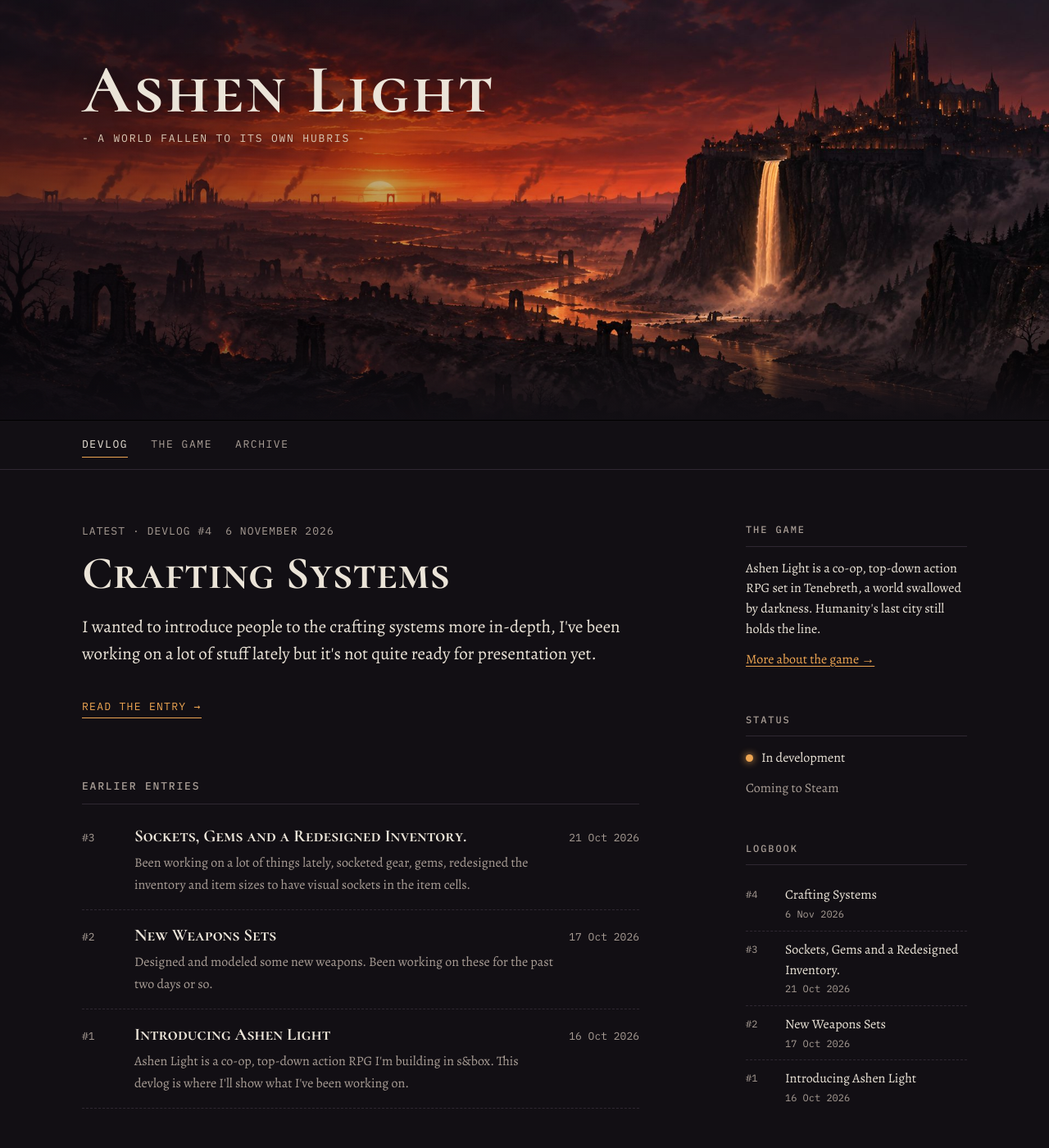
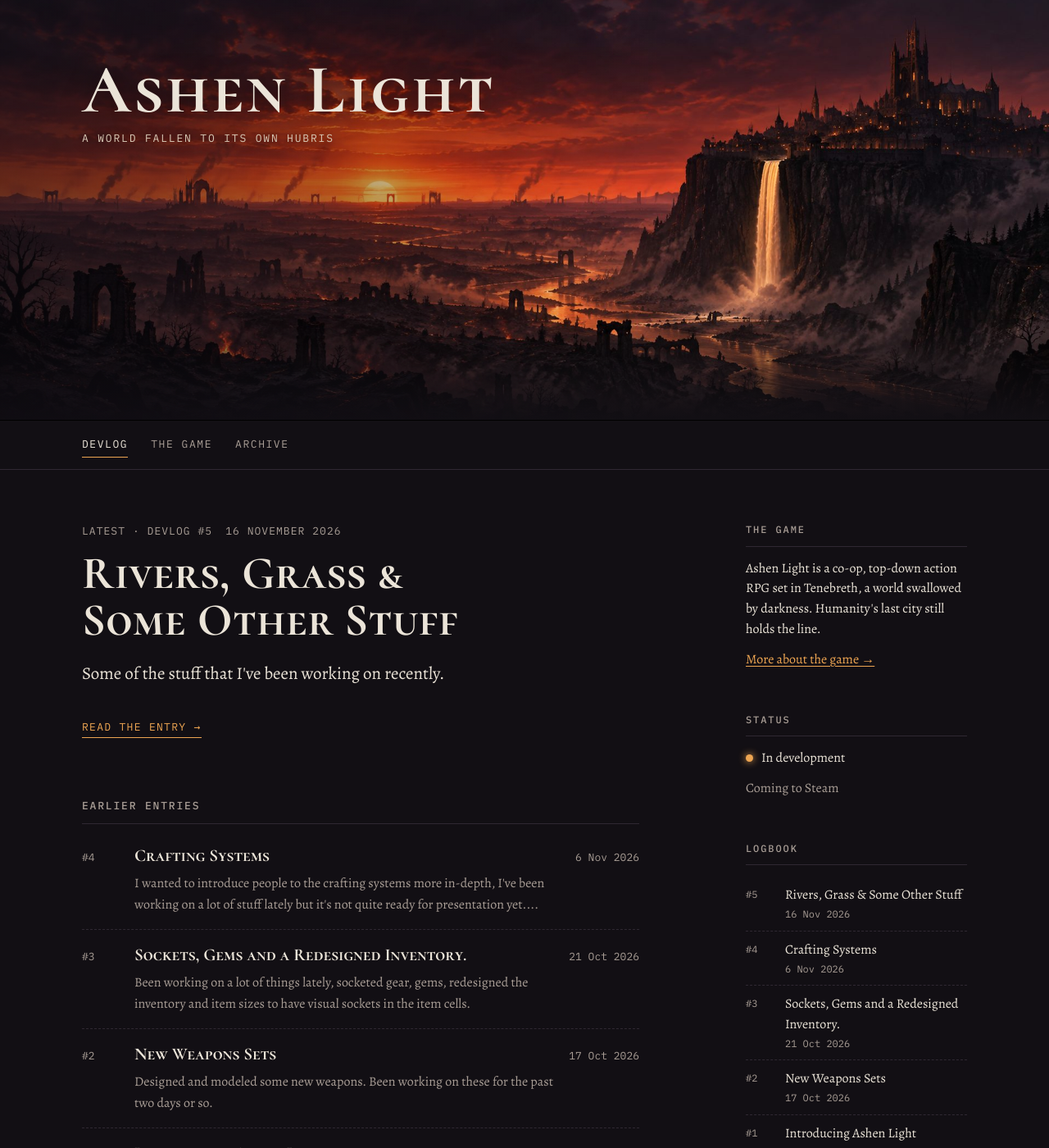
Before and after one commit to Letozeth/letozeth.github.io, a Jekyll site: the page built from index.html, in a window 1280 px wide and 1400 px high. Shown: the whole window at 82% size. Built offline with Jekyll 4.4.1, drawn with Linux system fonts in a browser that asks for light colours; part of the change alters nothing that is shown.

Commit message:
Add files via upload

```diff
--- a/_config.yml
+++ b/_config.yml
@@ -5,7 +5,7 @@
 # ─────────────────────────────────────────────────────────────
 
 title: "Ashen Light"
-tagline: "- A world fallen to its own hubris -"
+tagline: " A world fallen to its own hubris"
 description: "The development log of Ashen Light, a co-op, top-down action RPG set in Tenebreth, a world swallowed by darkness."
 author: "Letozeth"
 
@@ -17,7 +17,7 @@ header_style: "image"
 
 steam_url: ""
 youtube_url: ""
-discord_url: ""
+discord_url: "https://discord.gg/qqsJRF3HAh"
 
 # Comments: your Firebase project ID turns on comments under every post. Leave empty to hide them.
 comments_project_id: "ashenlightcomments"
--- a/_posts/2026-10-21-sockets-gems-and-a-redesigned-inventory.md
+++ b/_posts/2026-10-21-sockets-gems-and-a-redesigned-inventory.md
@@ -16,7 +16,7 @@ Sockets can also be added with a gold-sink & material spending mechanic at the j
 ## Jeweler
 New NPC, sells lower quality gems, adds sockets to equipment, combines gems to upgrade them.
 
-## A redesign of thee Inventory & Equipment UI.
+## A redesign of the Inventory & Equipment UI.
 This is something that had to be done to get the socket slots to appear the way I wanted it to. It's essentially identical to Diablo 2. This opens up the potential for a "Runeword" style system later if I decide to add one.
 
 {% include image.html src="/assets/images/posts/newui-inventory.jpg" alt="The new Inventory Redesign" %}
--- /dev/null
+++ b/_posts/2026-11-16-rivers-grass-and-some-other-stuff.md
@@ -0,0 +1,44 @@
+---
+title: "Rivers, Grass & Some Other Stuff"
+lede: "Some of the stuff that I've been working on recently."
+tags: ["Technical","Visuals","Items","Skills"]
+---
+## Flowing Rivers
+I've built a river system that utilizes a point grid to make water flow more naturally into rivers and lakes. The rivers flow faster in tighter areas and slower into larger areas, forming lakes simply by expanding the size of it. Where the river collides with Objects or Players/NPC/Monsters the river foams up naturally.
+
+This short video shows the system working on the main-menu of the game.
+{% include youtube.html id="E9IGj0MJzYc" %}
+
+## Procedurally Generated Grass
+Another system that really helps the world come alive is grass. Procedurally generated and in a top-down view it's fairly low performance cost.
+
+For the Main-menu I use it completely procedurally, while in-game it's painted into masked areas to give more control over where it should be placed, though still the same grass and the same system.
+
+The grass also reacts to the Weather system that I've built in the game, blowing in the wind etc along with the trees.
+
+Here's a short video showing it in action on the Main-Menu scene, it's fairly simple looking up close, but comes together nicely at a distance.
+{% include youtube.html id="ZWxCH9Axybc" %}
+
+## Tier 10 Weapon Set & Tier 1+2 Armor Sets
+I've been working a lot on the models for Tier 10 weapons as well as the armor sets for Tier 1 and Tier 2. I figured I'd showcase some of it here.
+
+{% include image.html src="/assets/images/posts/t10.jpg" alt="" caption="Compilation of Tier 10 Weapons so far" %}
+
+{% include image.html src="/assets/images/posts/perspective-swords.jpg" alt="" caption="I'm especially proud of the Lucerite Sword and it's Fallen Twin Unique Weapon" %}
+
+{% include image.html src="/assets/images/posts/t1t2.jpg" alt="" caption="The Tier 1 and Tier 2 armor sets, the first two armor sets at early levels. They're meant to look like crap." %}
+
+Next up in the armor sets is the Reinforced Leather Armor, which is the Tier 3 set, based on the Tier 2 set but with added plated areas. Followed by the Chain Mail armor set, Tier 4.
+
+## New Skills
+I've added quite a bit off skills so far. Each element now has it's own T1 Bolt spells. (Firebolt, Icebolt, Stonebolt, etc).
+
+Each skill always comes with a Tier 1, Tier 2 and Tier 3 passive choice. And each Tier gives 3~ choices. That way, every skill in the game is customizable. (and around 9x more work for me)
+
+I also expanded the Physical Talent Tree with more space to account for more play-styles. It currently holds Melee Warrior skills to the left, Rogue/stealth skill in the center, and Ranger skills to the right.
+
+So far I've added Ricochet and Rapid Fire to the Ranged side, and Beartrap sitting in the middle between Rogue & Ranged.
+
+For the Dark spell tree I've added the first T3 skill in the game, Summon Skeleton Mage.
+
+{% include youtube.html id="aw1Jf3sUUf0" caption="Ending the post with a video showcasing the summoning work I did today!" %}
```
Also changed, not shown: assets/images/posts/perspective-swords.jpg (added), assets/images/posts/t10.jpg (added), assets/images/posts/t1t2.jpg (added), assets/images/social-card.jpg.
